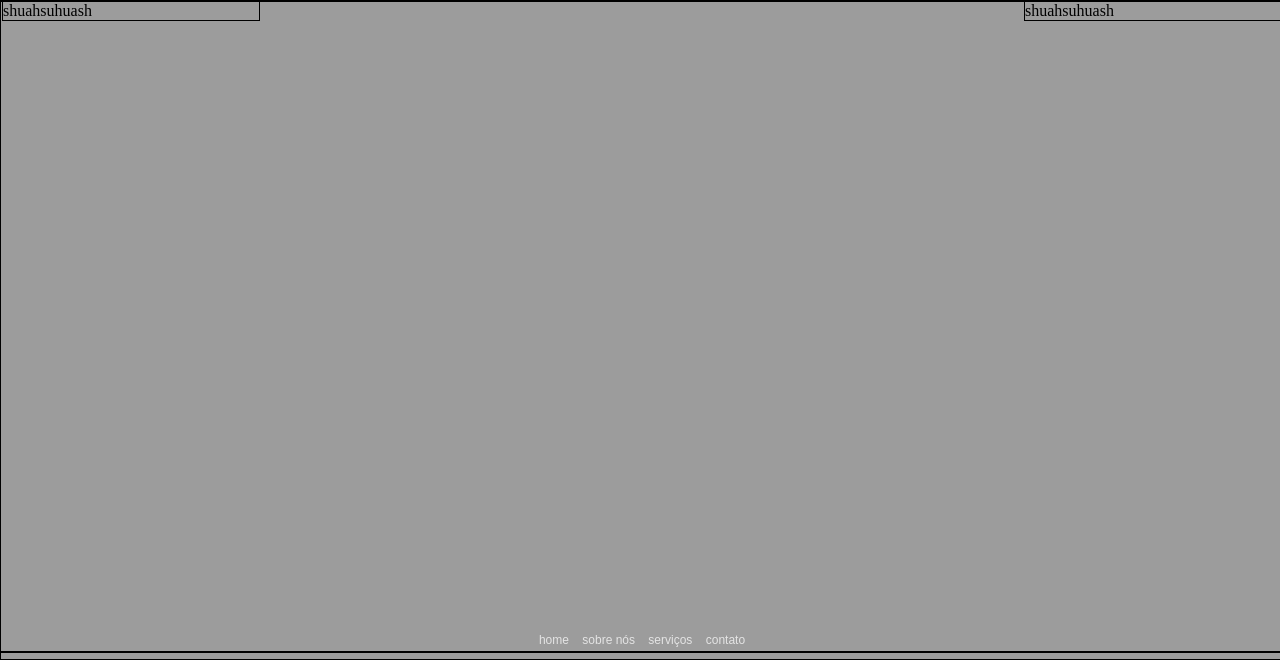
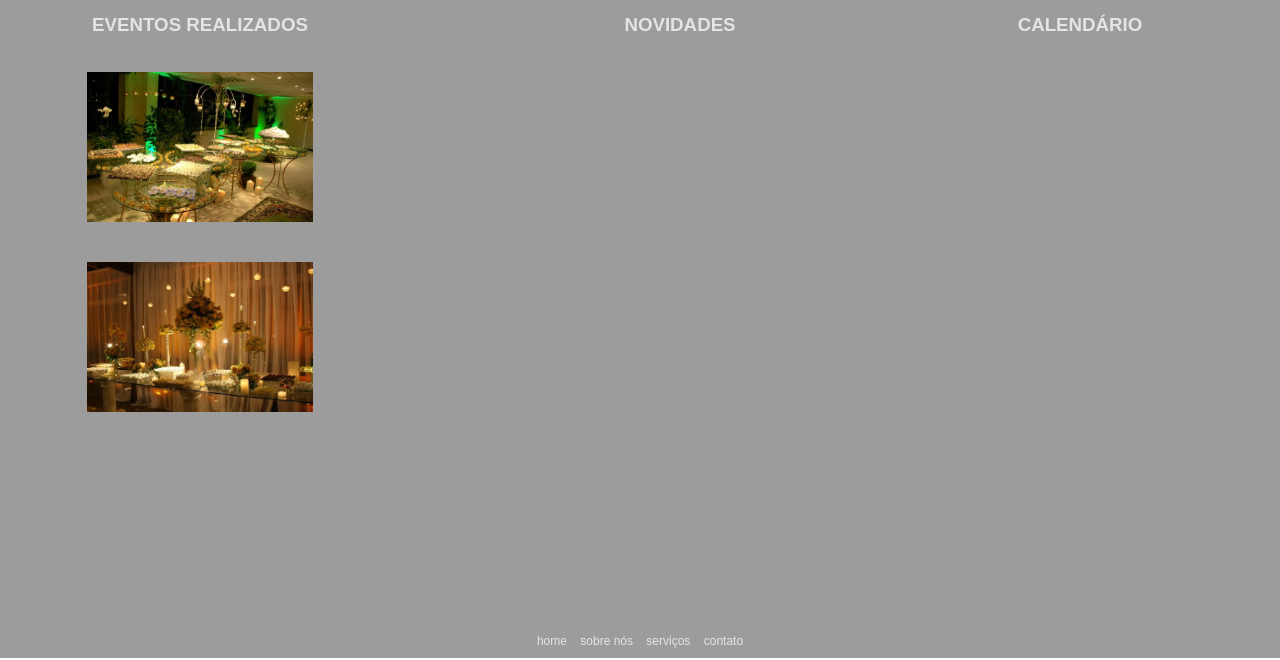
Before and after one commit to rscardinho/html_project, a plain HTML site: page html/index.html in a window 1280 px wide. Shown: the part 142-802 px from the top of the page. Drawn offline with Linux system fonts and the light colour scheme.

Commit message:
added left images/fixed side divs and added div display content at the center

```diff
--- a/html/index.html
+++ b/html/index.html
@@ -22,11 +22,20 @@
 
       <div class="content">
         <div class="right side">
-          shuahsuhuash
+          <h3 class="text-center">Calendário</h3>
         </div>
 
+
+        <div class="center-content center">
+        <h3 class="text-center">Novidades</h3>
+        </div>
+
+
         <div class="left side">
-          shuahsuhuash
+          <h3 class="text-center">Eventos Realizados</h3>
+          <br />
+          <img src="casamento.jpg" class="img center" />
+          <img src="casamento -1.jpg" class="img center" />
         </div>
       </div>
 
--- a/html/style.css
+++ b/html/style.css
@@ -12,30 +12,32 @@ html, body {
   background: #9C9C9C;
 }
 
-div {
-  border: solid 1px black; /*just to debug the divs*/
-}
-
 .center {
   margin-left: auto;
   margin-right: auto;
 }
 
+.text-left {
+  text-align: left;
+}
+.text-right {
+  text-align: right;
+}
+.text-center {
+  text-align: center;
+}
+
 .right {
-  margin-left: auto;
-  margin-right: 0;
   float: right;
 }
 
 .left {
-  margin-left: 0;
-  margin-right: auto;
   float: left;
 }
 
 .side {
-  width: 20%;
-  height: 60%;
+  width: 400px;
+  height: 30%;
 }
 
 .logo {
@@ -77,3 +79,22 @@ div {
 .content {
   width: 100%;
 }
+
+h3 {
+  font-family:arial, verdana, heveltica;
+  color: #E4E4E4;
+  text-transform: uppercase;
+}
+
+.img {
+  max-height: 150px;
+  max-width: 350px;
+  padding-bottom: 40px;
+  display: block;
+}
+
+.center-content {
+  width: 400px;
+  float: right;
+  display: block;
+}
```
Also changed, not shown: html/casamento -1.jpg (added), html/casamento.jpg (added).
